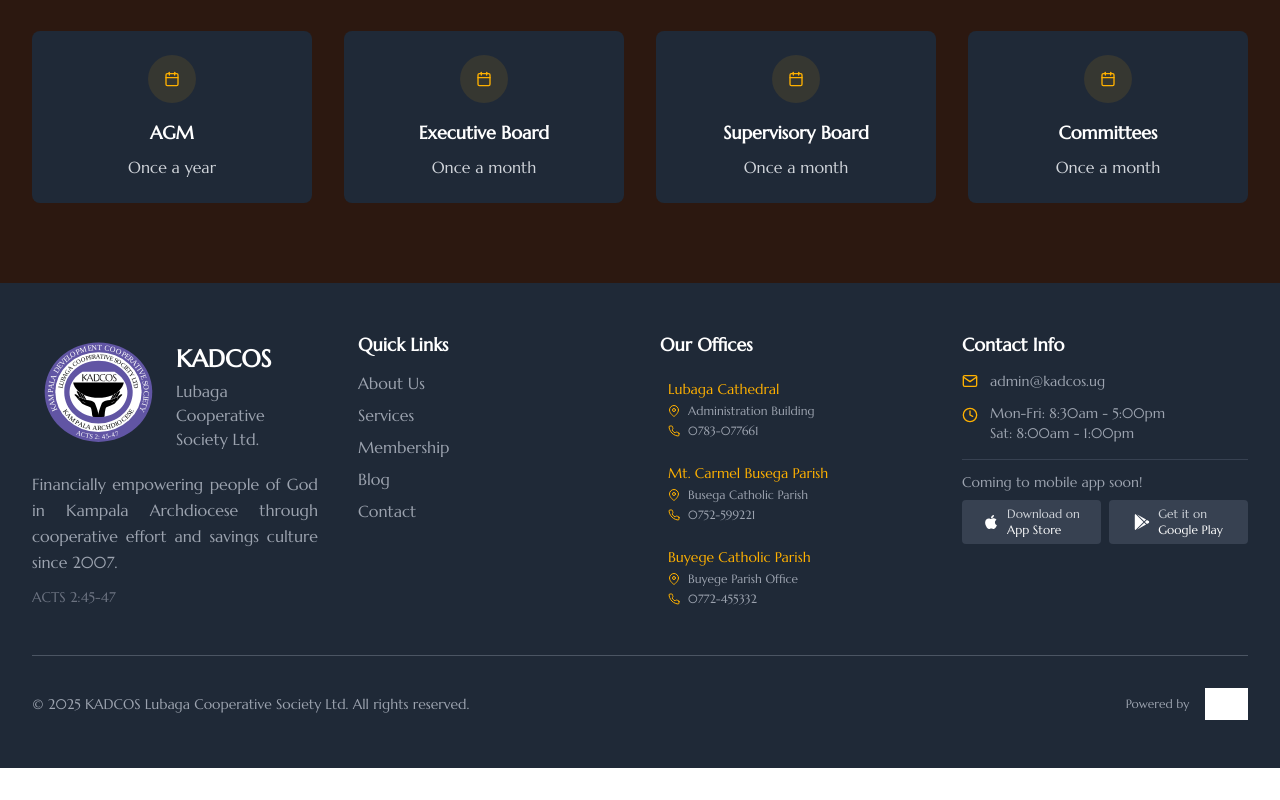
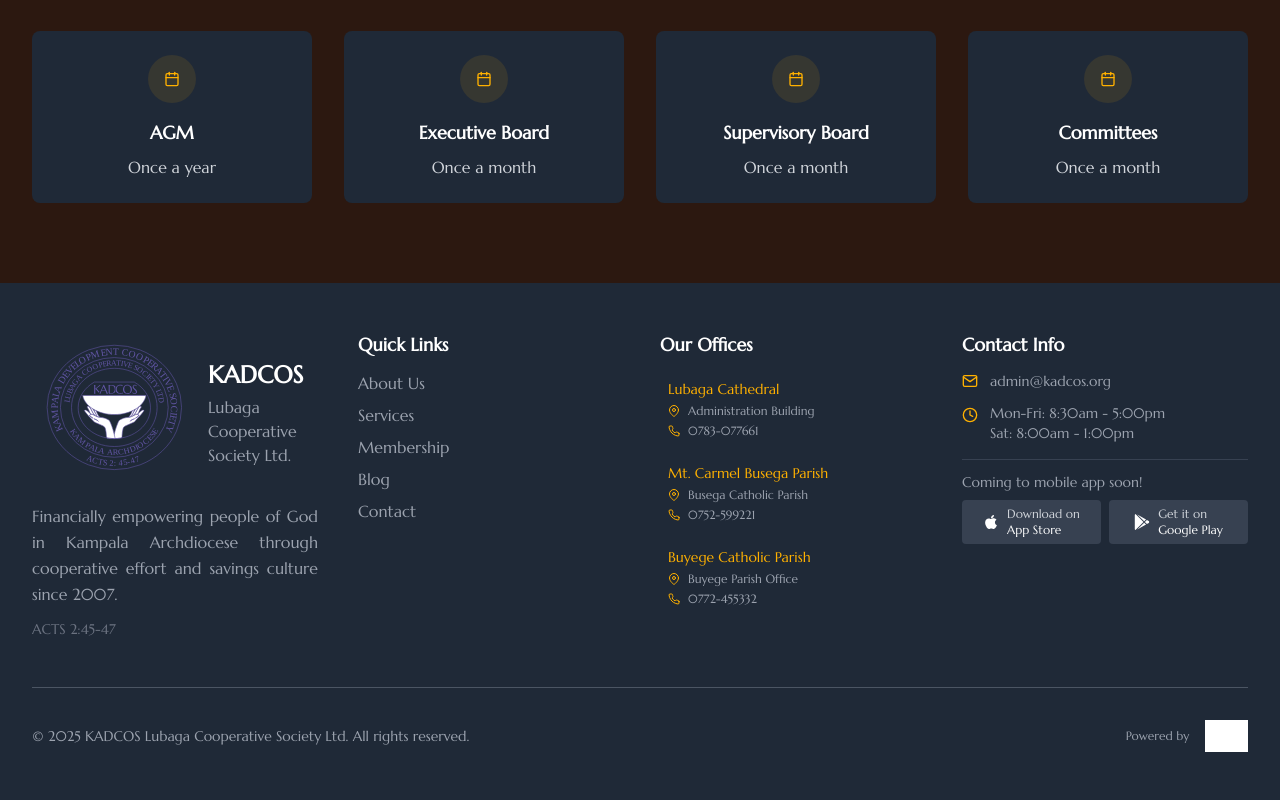
Before and after one commit to marksemakula/kadcos, a React (Vite) app: page /#/services in a window 1280 px wide. Shown: the part 3167-3967 px from the top of the page. Before the commit the page ends 3935 px from the top, so only its background shows below. Built offline with nearby package versions, Linux system fonts and the light colour scheme; grey boxes are pictures that could not be loaded.

Commit message:
Update Footer.jsx

```diff
--- a/src/components/Footer.jsx
+++ b/src/components/Footer.jsx
@@ -36,9 +36,9 @@
             <div className="flex flex-col items-start mb-4">
               <div className="flex items-center space-x-4 mb-3">
                 <img
-                  src="/images/KADCOS  1-01.svg"
+                  src="/images/KADCOS 4-04.svg"
                   alt="KADCOS Logo"
-                  className="h-32 w-auto"
+                  className="h-40 w-auto"
                 />
                 <div className="pt-1">
                   <h3 className="text-2xl font-bold font-marcellus">KADCOS</h3>
@@ -95,7 +95,7 @@
             <div className="space-y-3 mb-4">
               <div className="flex items-center space-x-3">
                 <SafeIcon icon={FiMail} className="text-primary" />
-                <span className="text-gray-400 font-marcellus text-justify text-sm">admin@kadcos.ug</span>
+                <span className="text-gray-400 font-marcellus text-justify text-sm">admin@kadcos.org</span>
               </div>
               <div className="flex items-start space-x-3">
                 <SafeIcon icon={FiClock} className="text-primary mt-1" />
```
